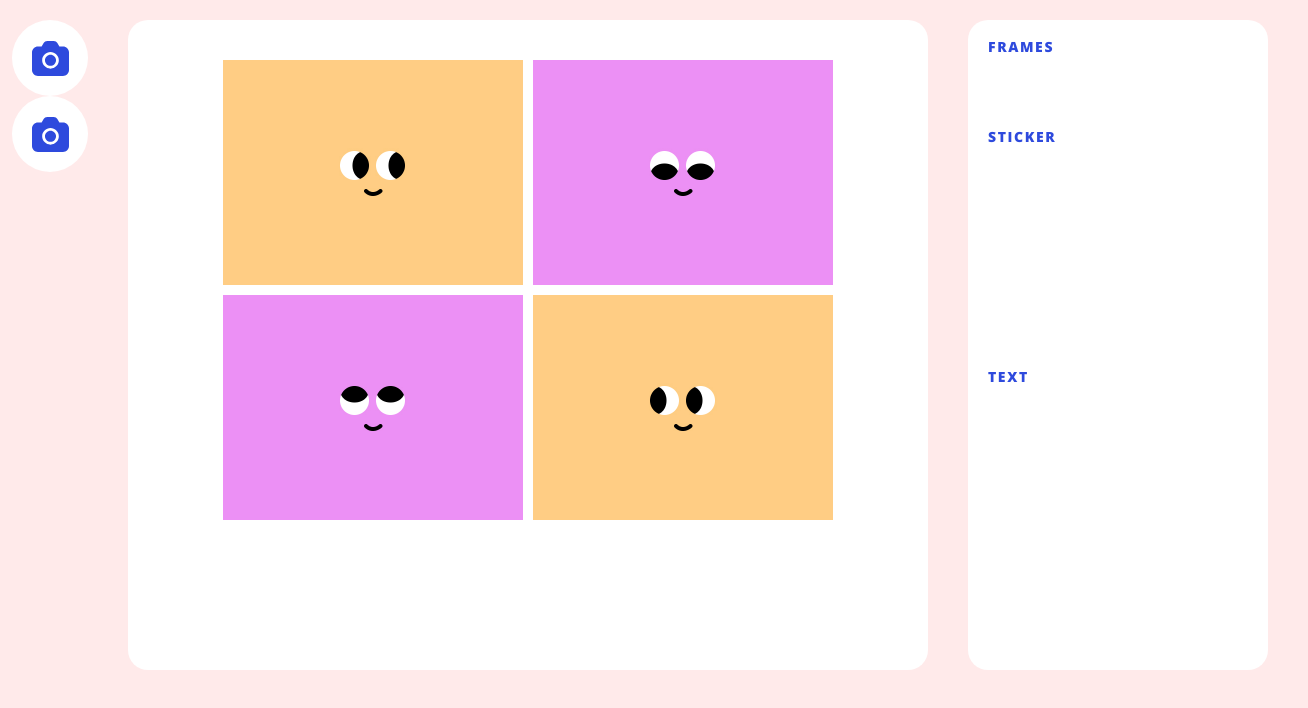
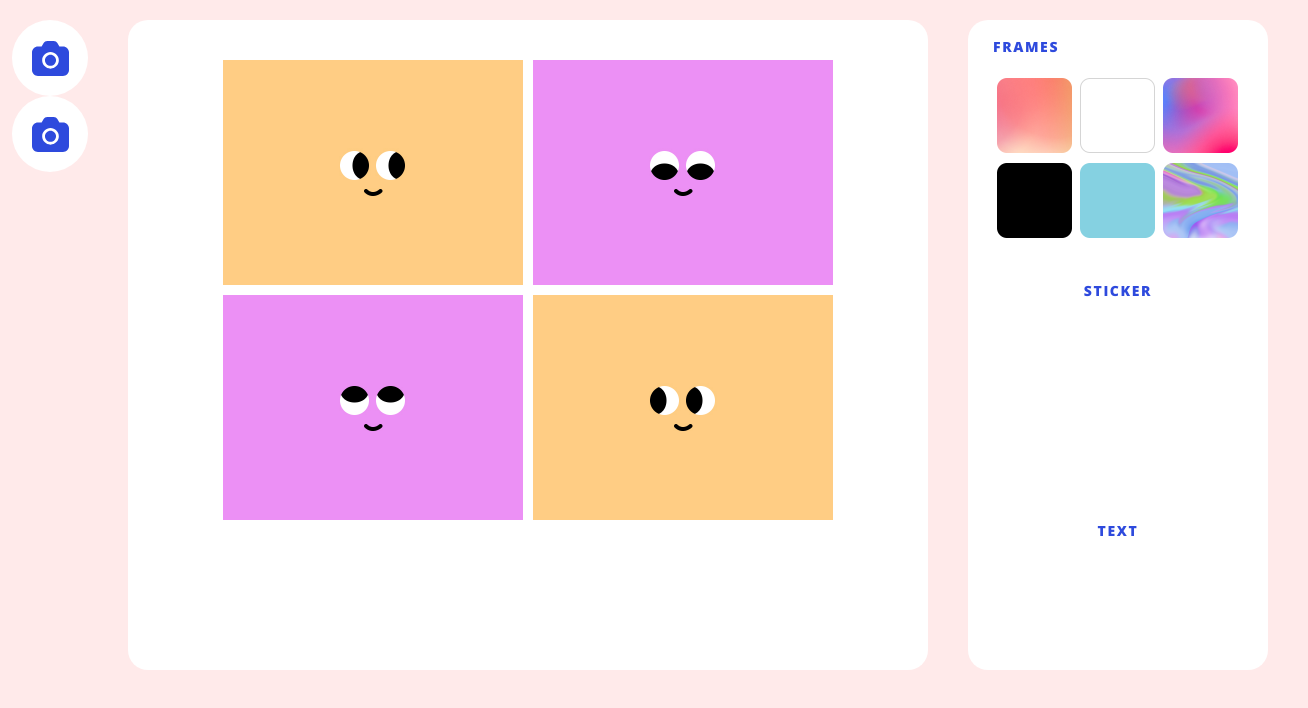
Before and after one commit to gmirzayev/EESY, a website built with webpack: page index.html in a window 1280 px wide. Shown: the part 70-778 px from the top of the page, 1308 px wide, since content can reach past the window. Built offline with nearby package versions, Linux system fonts and the light colour scheme.

Commit message:
add frame background selectors

```diff
--- a/index.html
+++ b/index.html
@@ -34,7 +34,6 @@
         </div>
         <section id="media-main">
             <div id="grid-main">
-                <!-- <video id="video" autoplay></video> -->
                 <div id="reel">
                     <canvas id="reel-1" class="reel-frame"></canvas>
                     <canvas id="reel-2" class="reel-frame"></canvas>
@@ -51,7 +50,28 @@
         </section>
         <section id="sidebar">
             <div id="frame-select">
-                <label>FRAMES</label>
+                <label>FRAMES
+                <ul>
+                    <li>
+                        <img class="small-frame" src="./assets/frame_1_small.png">
+                    </li>
+                    <li>
+                        <img class="small-frame" src="./assets/frame_2_small.png">
+                    </li>
+                    <li>
+                        <img class="small-frame" src="./assets/frame_3_small.png">
+                    </li>
+                    <li>
+                        <img class="small-frame" src="./assets/frame_4_small.png">
+                    </li>
+                    <li>
+                        <img class="small-frame" src="./assets/frame_5_small.png">
+                    </li>
+                    <li>
+                        <img class="small-frame" src="./assets/frame_6_small.png">
+                    </li>
+                </ul>
+                </label>
             </div>
             <!-- <div id="picture-preview">
                 <canvas id="frame-1" class="small-frame">Frame 1</canvas>
--- a/src/styles/sidebar.scss
+++ b/src/styles/sidebar.scss
@@ -7,13 +7,55 @@
     margin-left: 40px;
     color: $blue;
     font-size: 14px;
+    display: flex;
+    align-items: center;
+    flex-direction: column;
+    flex-wrap: wrap;
 }
 
 #frame-select {
-    width: 100%;
-    height: 50px;
+    width: 250px;
+    padding: 20px;
+    // display: flex;
+    // justify-content: space-between;
+    // flex-wrap: wrap;
+}
+
+#frame-select ul {
+    margin-top: 20px;
+    display: flex;
+    flex-wrap: wrap;
+}
+
+.small-frame {
+    width: 75px;
+    height: 75px;
+    border: 4px solid transparent;
+    // border: 1px solid black;
+    // border-radius: 10px;
+    // padding: 2px;
+}
+
+.small-frame:hover {
+
+    border: 4px solid $pink;
+    border-radius: 20px;
+}
+
+#sticker-select {
+    height: 200px;
     padding: 20px;
 }
+
+#text-select {
+    padding: 20px;
+}
+
+label {
+    color: $blue;
+}
+
+
 
 // #picture-preview {
 //     width: 100%;
@@ -27,16 +69,3 @@
 //     height: 120px;
 //     margin: 20px;
 // }
-
-#sticker-select {
-    height: 200px;
-    padding: 20px;
-}
-
-#text-select {
-    padding: 20px;
-}
-
-label {
-    color: $blue;
-}
```
Also changed, not shown: assets/Cloud Frame.png (added), assets/Film Frame.png (added), assets/Placeholder_1.png (deleted), assets/Placeholder_2.png (deleted), assets/Placeholder_3.png (deleted), assets/Placeholder_4.png (deleted), assets/frame 2.png (added), assets/frame 6.png (added), assets/frame_1_small.png (added), assets/frame_2_small.png (added), assets/frame_3_small.png (added), assets/frame_4_small.png (added), assets/frame_5_small.png (added), assets/frame_6_small.png (added), 1 more files, 2 other files.
